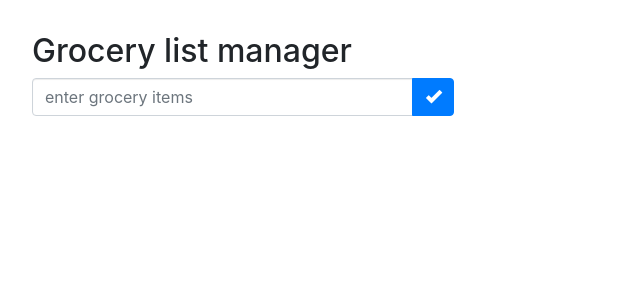
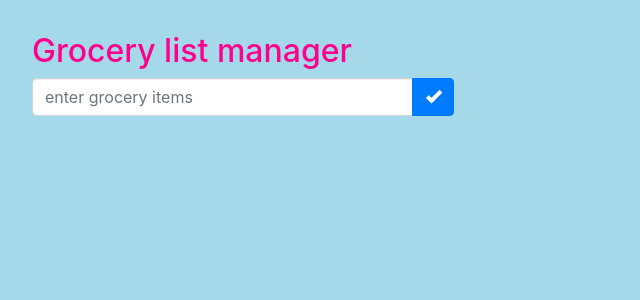
Before and after one commit to Selcendurmus/grocery-list-manager, an Angular app: page / in a window 1280 px wide. Shown: the top 300 px of the page, without its empty margins (0-640 px from the left). Built offline with nearby package versions, Linux system fonts and the light colour scheme.

Commit message:
background color

```diff
--- a/src/styles.css
+++ b/src/styles.css
@@ -3,6 +3,8 @@
 
 body {
     margin: 32px;
+    background-color: rgb(165, 217, 233) ;
+    color:hsl(327, 100%, 50%)
 }
 
 .content-margin {
@@ -17,3 +19,5 @@ html {
 .strike{
     text-decoration:line-through;
 }
+
+.row {color:hsl(327, 100%, 50%)}
```
